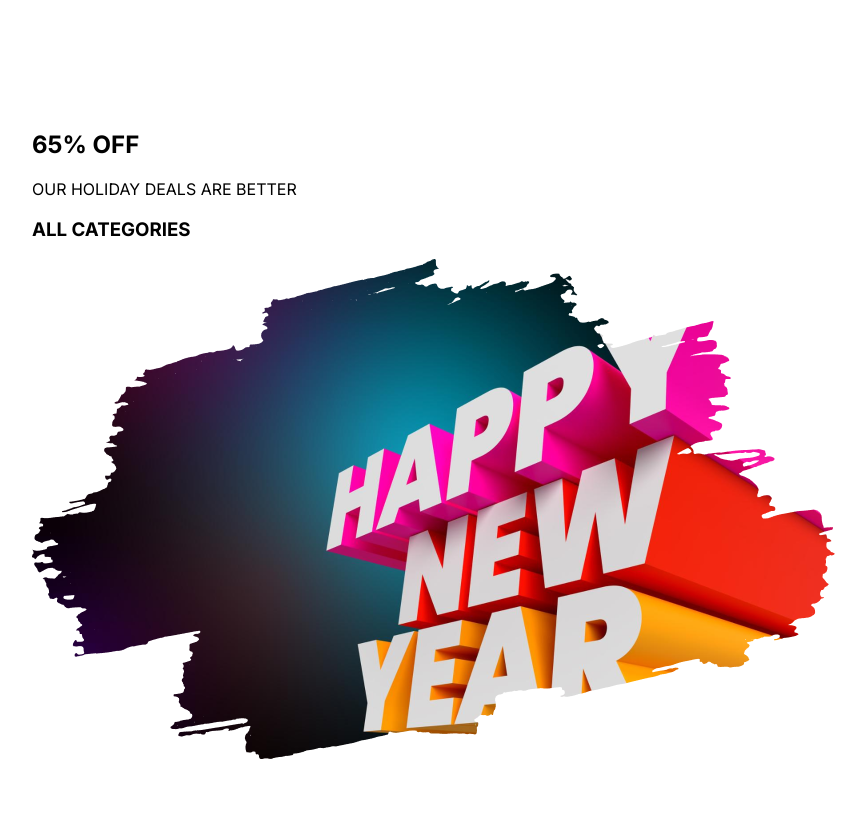
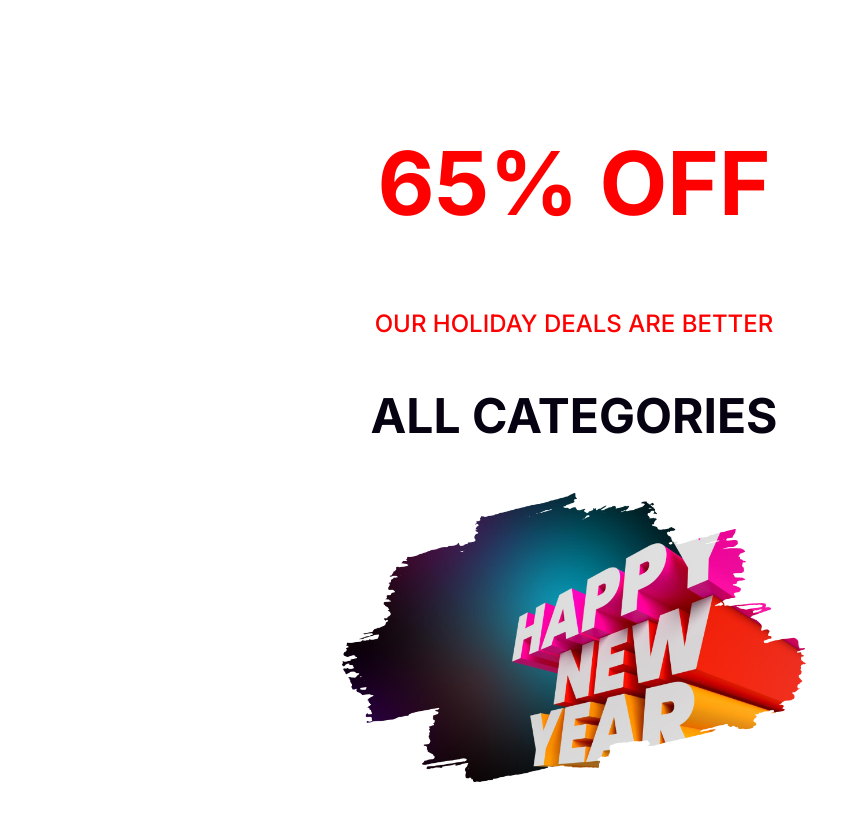
Before and after one commit to sumitaislam2007-sketch/new-year-project, a plain HTML site: page index.html in a window 1280 px wide. Shown: the part 640-1460 px from the top of the page, without its empty margins (66-931 px from the left). Drawn offline with Linux system fonts and the light colour scheme.

Commit message:
discount section done

```diff
--- a/styles/index.css
+++ b/styles/index.css
@@ -32,5 +32,26 @@
 /* discount style */
 .discount{
     font-family: Inter;
-    margin: 120px 90px;
+    margin: 120px 400px;
+    text-align: center;
+    height: 800px;
 }
+.discount-header{
+    color: #FF0000;
+    font-weight: bold;
+    font-size: 88px;
+}
+.discount-subtitle{
+    color: #FF0000;
+    font-weight: 500;
+    font-size: 24px;
+}
+.discount-title{
+    color: #070211;
+    font-weight: bold;
+    font-size: 48px;
+}
+.discount img{
+    width: 100%;
+    height: 90%;
+}
```
